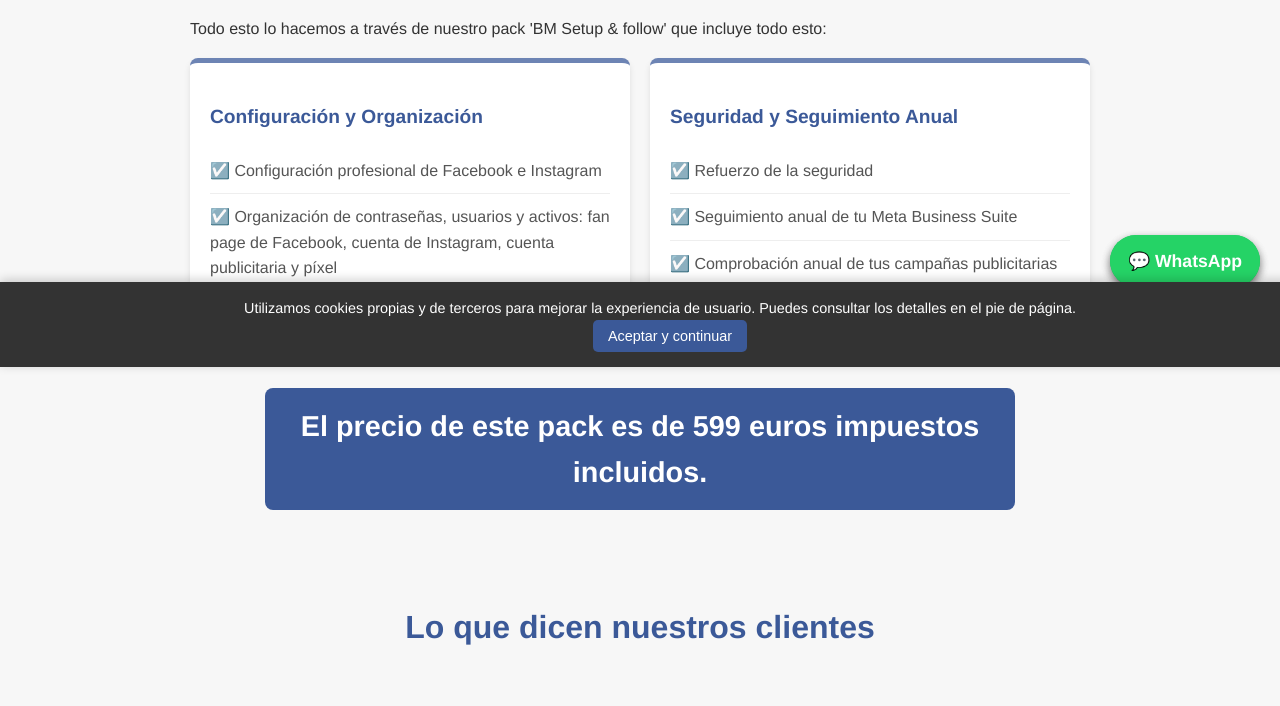
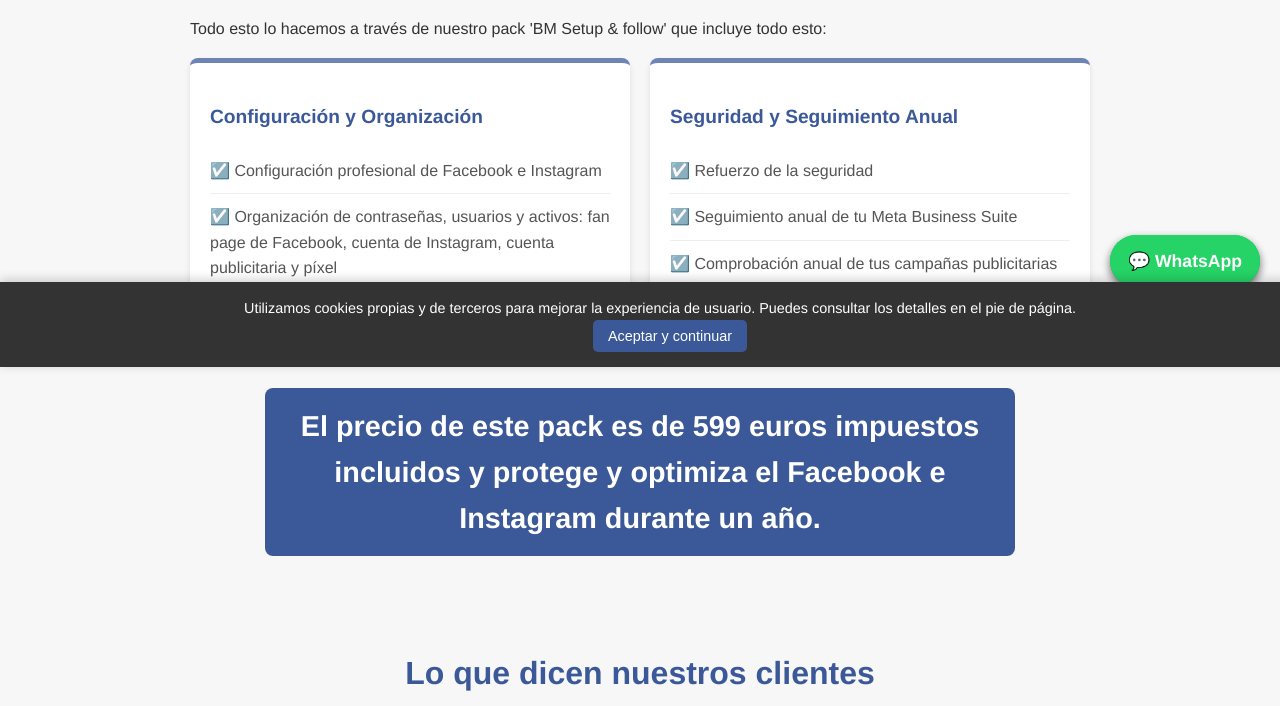
Before and after one commit to AlexGuillen21/Control-Meta, a plain HTML site: page index.html in a window 1280 px wide. Shown: the part 433-1139 px from the top of the page. Drawn offline with Linux system fonts and the light colour scheme.

Commit message:
Control Meta

```diff
--- a/index.html
+++ b/index.html
@@ -71,7 +71,7 @@ src="https://www.facebook.com/tr?id=832644819566701&ev=PageView&noscript=1"
 
         <div class="precio-banner">
             El precio de este pack es de <strong>599 euros </strong>
-        impuestos incluidos.</div>
+        impuestos incluidos y protege y optimiza el Facebook e Instagram durante un <strong>año</strong>.</div>
 
 
         <section class="testimonios">
```
